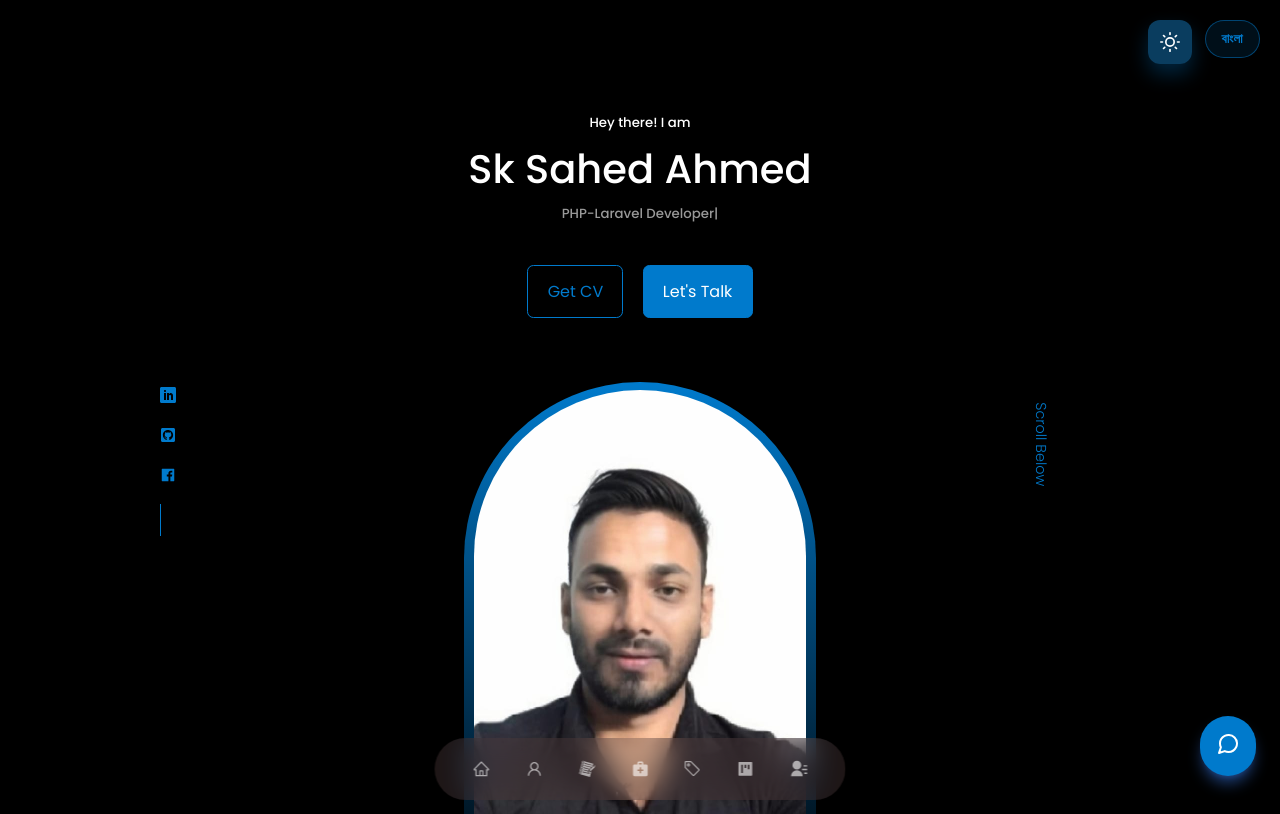
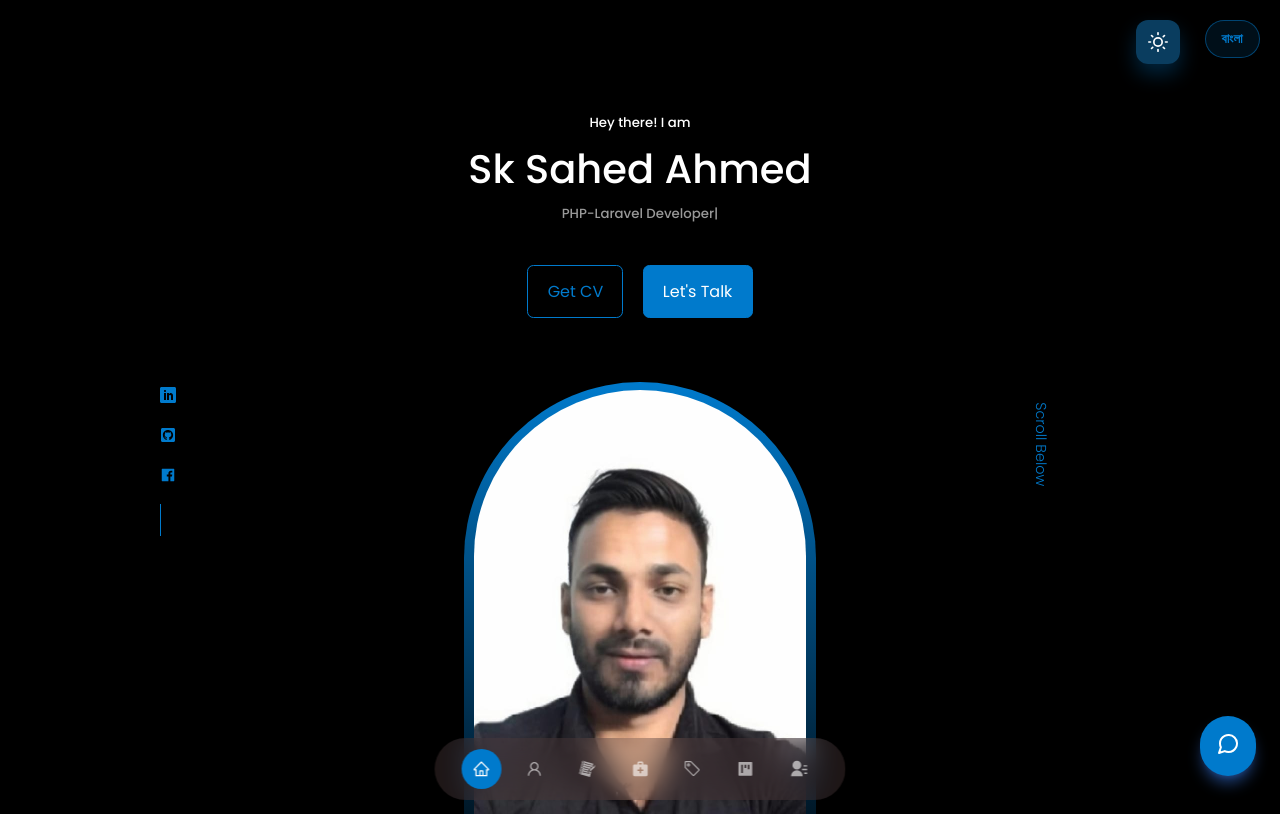
Before and after one commit to sahedalways/React---Portfolio-App-, a React (Create React App) app: page / in a window 1280 px wide. Shown: the top 814 px of the page. Built offline with nearby package versions, Linux system fonts and the light colour scheme; no server answers; the database is empty.

Commit message:
Make Home nav active initially; add gap on left of language toggle

```diff
--- a/src/Components/Navbar/Nav.jsx
+++ b/src/Components/Navbar/Nav.jsx
@@ -11,7 +11,7 @@ import { useState } from "react";
 import { Link } from "react-router-dom";
 
 const Nav = () => {
-  const [activeNav, setActiveNav] = useState("#");
+  const [activeNav, setActiveNav] = useState("#header");
 
   return (
     <nav>
--- a/src/Components/common/ThemeToggle.jsx
+++ b/src/Components/common/ThemeToggle.jsx
@@ -19,7 +19,7 @@ const ThemeToggle = () => {
             style={{
                 position: 'fixed',
                 top: '20px',
-                right: '88px',
+                right: '100px',
                 zIndex: 9999,
                 display: 'flex',
                 alignItems: 'center',
```
